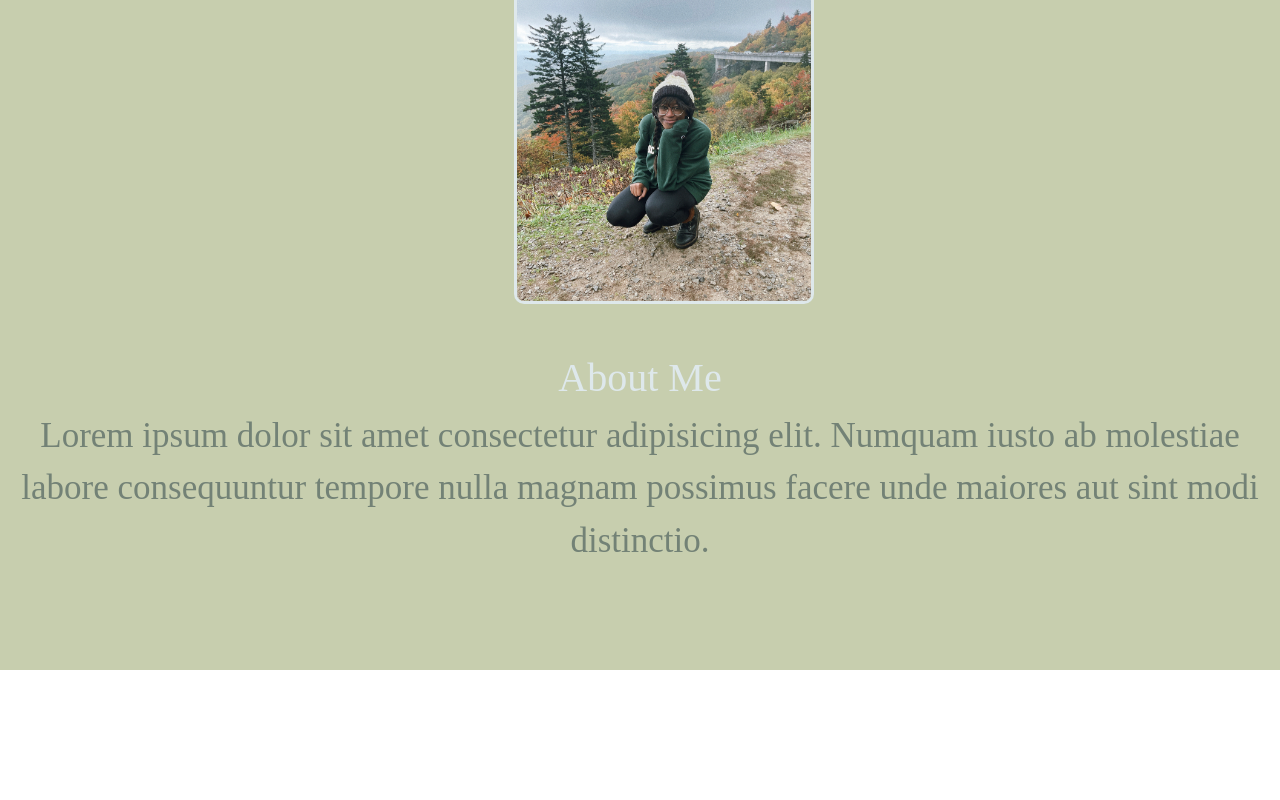
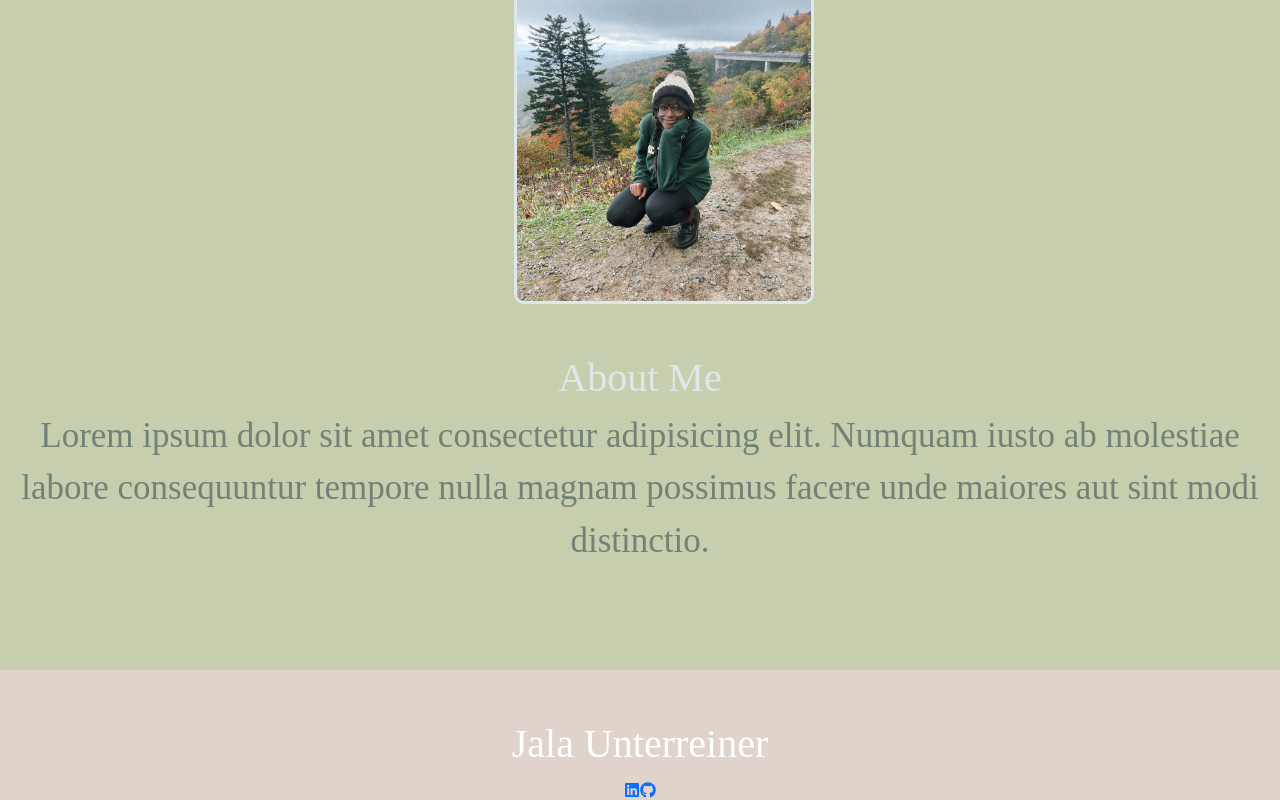
Before and after one commit to untjala/react-portfolio, a React (Create React App) app: page / in a window 1280 px wide. Shown: the part 580-1380 px from the top of the page. Before the commit the page ends 1250 px from the top, so only its background shows below. Built offline with nearby package versions, Linux system fonts and the light colour scheme; a web font is replaced by a local one.

Commit message:
fixed footer! will make icons larger

```diff
--- a/package.json
+++ b/package.json
@@ -10,6 +10,7 @@
     "bootstrap": "^5.2.0",
     "react": "^18.2.0",
     "react-dom": "^18.2.0",
+    "react-icons": "^4.4.0",
     "react-scripts": "5.0.1",
     "web-vitals": "^2.1.4"
   },
--- a/src/App.js
+++ b/src/App.js
@@ -22,6 +22,7 @@ export default function App ({ loggedIn, setLoggedIn }) {
       <>
       <Navigation setPage ={setPage}/>
       <CurrentPage />
+      <Footer />
       </>
     );
   }
--- a/src/components/Footer/index.js
+++ b/src/components/Footer/index.js
@@ -1,21 +1,23 @@
-// import React from 'react'
-// import { FontAwesomeIcon } from '@fortawesome/react-fontawesome'
-// import { faGithub } from '@fortawesome/free-brands-svg-icons'
+import React from 'react'
+import { FaLinkedin } from 'react-icons/fa'
+import { FaGithub } from 'react-icons/fa'
+import './style.css'
+function Footer() {
+    return (
+    <div className='footer-container'>
+    <footer className='footer'>
+        <h1>Jala Unterreiner</h1>
+    </footer>
+    <div className='icon'>
+        <a href='https://www.linkedin.com/in/jala-unterreiner-05171b246/'>
+            <FaLinkedin />
+        </a>
+        <a href='https://github.com/untjala'  >
+            <FaGithub />
+        </a>
+    </div>
+    </div>
+    )
+}
 
-// function Footer() {
-//     return (
-//         <>
-//             <footer className='footer'>
-//                 <h1>Jala Unterreiner</h1>
-//             </footer>
-//             <div className='icon'>
-//                 <a href='https://github.com/untjala'>
-//                 <FontAwesomeIcon icon={faGithub} className='fa-6x'>
-//                 </FontAwesomeIcon>
-//                 </a>
-//             </div>
-//         </>
-//     )
-// }
-
-// export default Footer
+export default Footer
--- /dev/null
+++ b/src/components/Footer/style.css
@@ -0,0 +1,10 @@
+.footer-container{
+  background-color: #dfd3cb ;
+}
+.footer h1 {
+  text-align: center;
+  color: white;
+}
+.icon {
+  text-align: center;
+}
```
Also changed, not shown: 1 other file (tests, documents, lock files or other folders).
